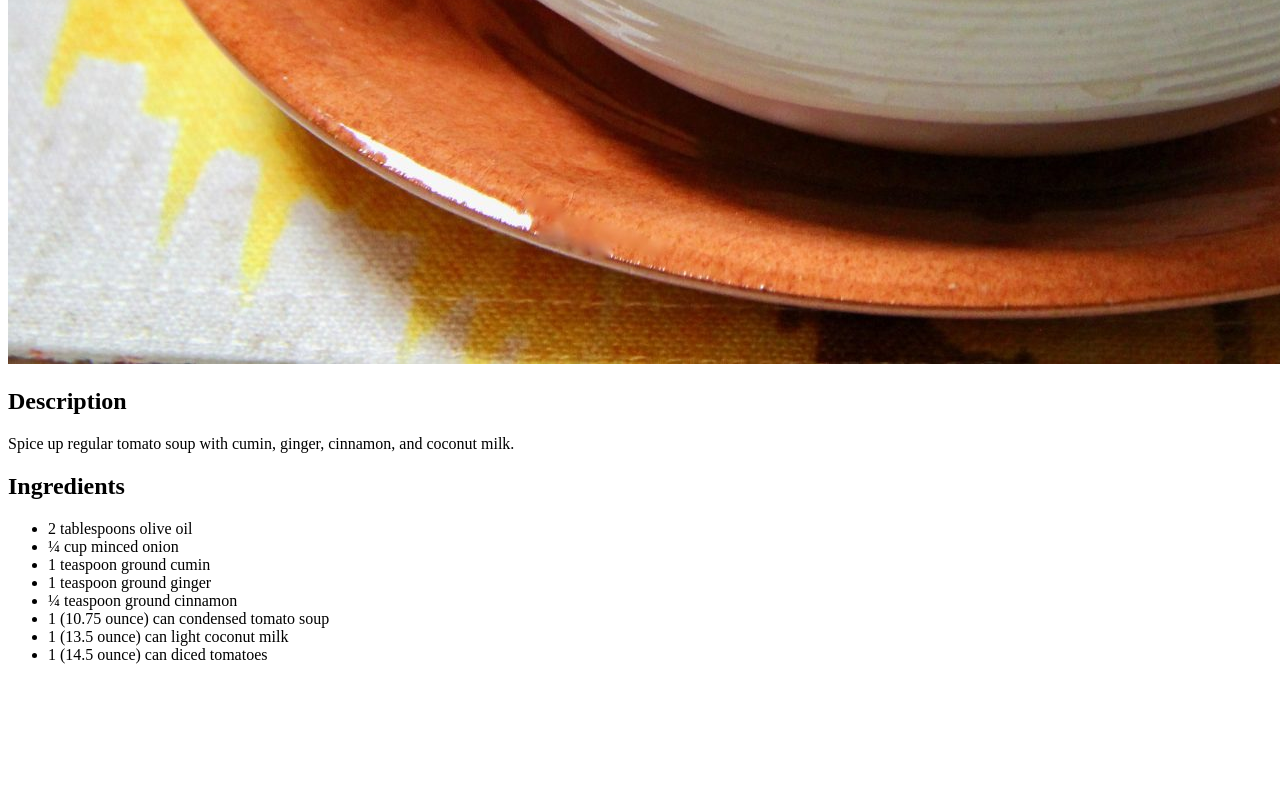
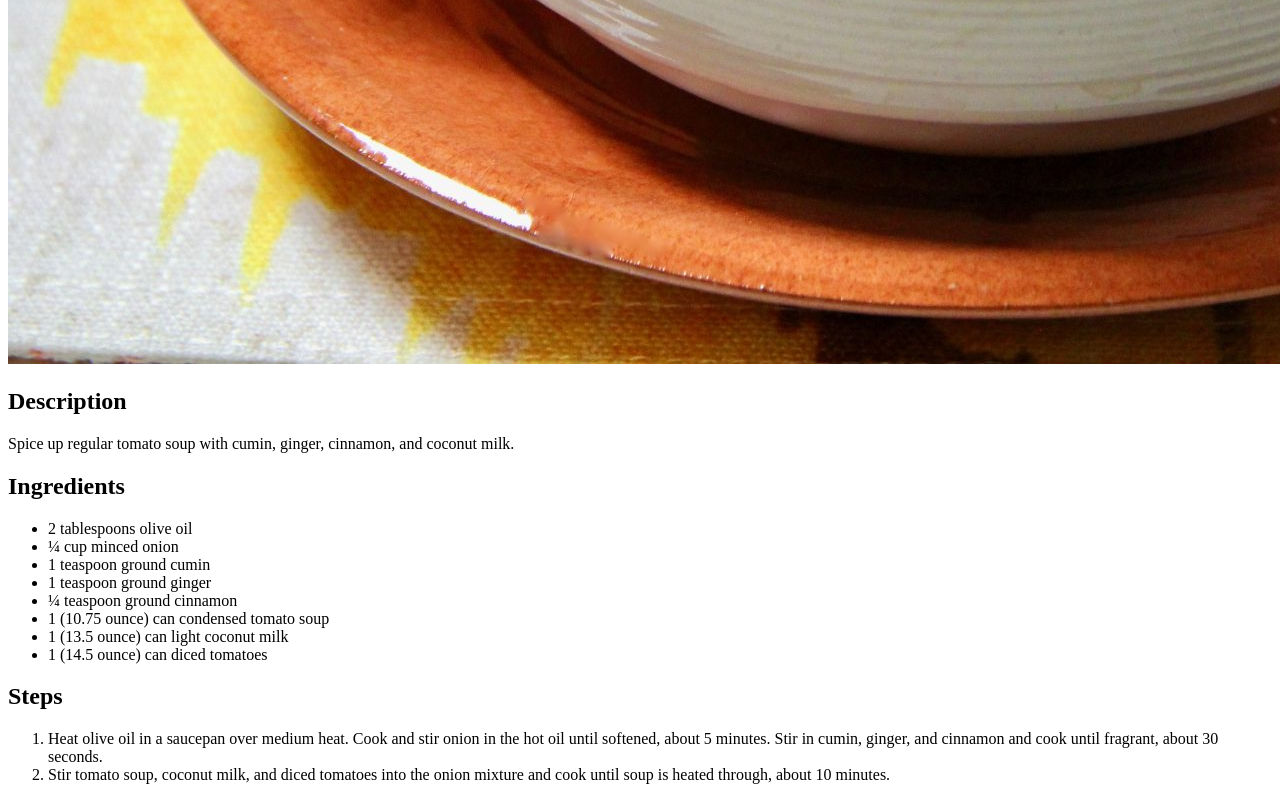
Before and after one commit to chgolsh/odin-recipes, a plain HTML site: page recipes/spiced-tomato-soup.html in a window 1280 px wide. Shown: the part 1049-1849 px from the top of the page. Before the commit the page ends 1729 px from the top, so only its background shows below. Drawn offline with Linux system fonts and the light colour scheme.

Commit message:
Add Steps list of Spiced Tomato Soup

```diff
--- a/recipes/spiced-tomato-soup.html
+++ b/recipes/spiced-tomato-soup.html
@@ -27,5 +27,13 @@
             <li>1 (14.5 ounce) can diced tomatoes </li>
         </ul>
 
+        <h2>
+            Steps
+        </h2>
+        <ol>
+            <li>Heat olive oil in a saucepan over medium heat. Cook and stir onion in the hot oil until softened, about 5 minutes. Stir in cumin, ginger, and cinnamon and cook until fragrant, about 30 seconds.</li>
+            <li>Stir tomato soup, coconut milk, and diced tomatoes into the onion mixture and cook until soup is heated through, about 10 minutes.</li>
+        </ol>
+
     </body>
 </html>
```
